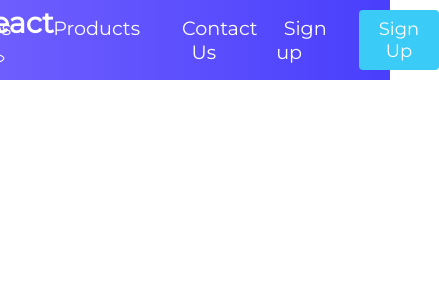
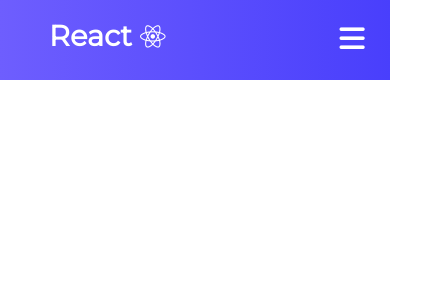
Before and after one commit to josousa82/Navbar-in-React, a React (Create React App) app: page / in a window 390 px wide. Shown: the top 300 px of the page, 439 px wide, since content can reach past the window. Built offline with nearby package versions, Linux system fonts and the light colour scheme.

Commit message:
Added media to make the navbar responsive.Closes #6

```diff
--- a/src/components/Navbar/MenuItems.js
+++ b/src/components/Navbar/MenuItems.js
@@ -22,6 +22,6 @@
     {
         title: 'Sign up',
         url: '#',
-        cname: 'nav-links'
+        cname: 'nav-links-mobile'
     },
 ]
--- a/src/components/Navbar/Navbar.css
+++ b/src/components/Navbar/Navbar.css
@@ -53,3 +53,85 @@
 .menu-icon {
     display: none;
 }
+
+@media screen and (max-width: 960px) {
+    .NavbarItems {
+        position: relative;
+    }
+
+    .nav-menu {
+        display: flex;
+        flex-direction: column;
+        width: 100%;
+        height: 500px;
+        position: absolute;
+        top: 80px;
+        left: -100%;
+        transition: all 0.5s;
+        cursor: pointer;
+    }
+
+    .nav-menu.active {
+        background: #6668F4;
+        left: 0;
+        opacity: 1;
+        transition: all 0.5s;
+        z-index: 1;
+    }
+
+    .nav-links {
+        text-align: center;
+        padding: 2rem;
+        width: 100%;
+        display: table;
+    }
+
+    .nav-links:hover {
+        background-color: #7577fa;
+        border-radius: 0;
+    }
+
+    .navbar-logo {
+        position: absolute;
+        top: 0;
+        left: 0;
+        transform: translate(25%, 50%);
+    }
+
+    .menu-icon {
+        display: block;
+        position: absolute;
+        top: 0;
+        right: 0;
+        transform: translate(-100%, 60%);
+        font-size: 1.8rem;
+        cursor: pointer;
+    }
+
+    .fa-times {
+        color: #ffffff;
+        font-size: 2rem;
+    }
+
+    .nav-links-mobile {
+        display: block;
+        text-align: center;
+        padding: 1.5rem;
+        margin: 20px auto;
+        border-radius: 4px;
+        width: 80%;
+        background: #4ad9e4;
+        text-decoration: none;
+        font-size: 1.5rem;
+    }
+
+    .nav-links-mobile:hover {
+        background: white;
+        color: #6568F4;
+        transition: 250ms;
+    }
+
+    button {
+        display: none;
+    }
+}
--- a/src/components/Navbar/Navbar.js
+++ b/src/components/Navbar/Navbar.js
@@ -1,13 +1,12 @@
 import React, {Component} from "react";
 import {MenuItems} from "./MenuItems";
+import {Button} from "../Button";
 import './Navbar.css'
-import '../icons/fontawesome';
-import {Button} from "../Button";
 
 
 class Navbar extends Component {
     state = {clicked: false}
-    handleClicked = () => {
+    handleClick = () => {
         this.setState({clicked: !this.state.clicked})
     }
 
--- a/src/components/icons/fontawesome.js
+++ /dev/null
@@ -1,19 +0,0 @@
-// import the library
-import {library} from '@fortawesome/fontawesome-svg-core';
-
-// import your icons
-import {faCode, faHighlighter} from '@fortawesome/free-solid-svg-icons';
-import {
-    // faGithubAlt,
-    // faGoogle,
-    // faFacebook,
-    // faTwitter,
-    faReact
-} from '@fortawesome/free-brands-svg-icons';
-
-library.add(
-    faCode,
-    faHighlighter,
-    faReact
-    // more icons go here
-);
```
